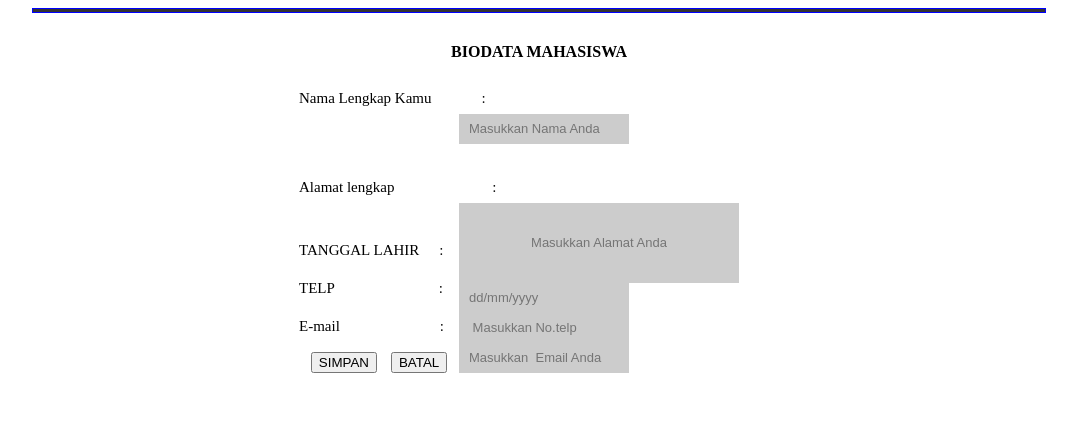
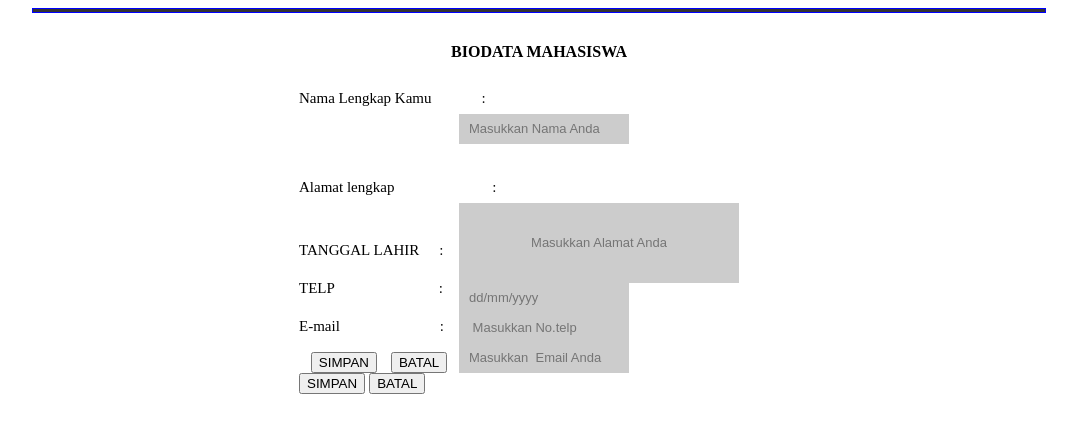
Before and after one commit to Jundi1232/tugaspertemuan11, a plain HTML site: page index.html in a window 1280 px wide. Shown: the part 96-528 px from the top of the page, without its empty margins (101-1178 px from the left). Drawn offline with Linux system fonts and the light colour scheme.

Commit message:
MENAMBAHKAN BUTTON
MENAMBHAN KAN 2 BUTTON

```diff
--- a/index.html
+++ b/index.html
@@ -43,6 +43,10 @@
                    <button type="submit" >SIMPAN</button>
                    <button type="reset" >BATAL</button>
                </div>
+                <div id="BUTTON">
+                   <button type="submit" >SIMPAN</button>
+                   <button type="reset" >BATAL</button>
+               </div>
         </form>
     </div>
 </body>
```
